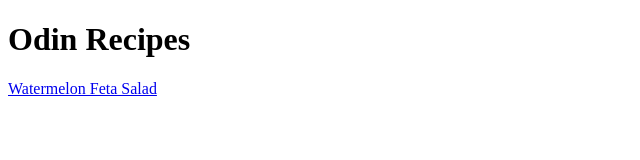
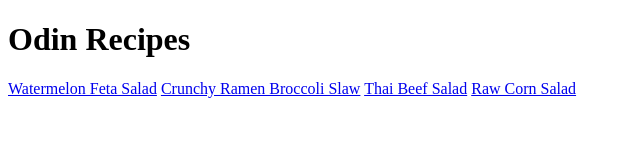
Before and after one commit to Gawdlie/odin-recipes, a plain HTML site: page index.html in a window 1280 px wide. Shown: the whole page, without its empty margins (0-640 px from the left). Drawn offline with Linux system fonts and the light colour scheme.

Commit message:
Add links to other recipes on home page

```diff
--- a/index.html
+++ b/index.html
@@ -9,5 +9,8 @@
     <body>
         <h1>Odin Recipes</h1>
         <a href="recipes/watermelon-feta-salad.html">Watermelon Feta Salad</a>
+        <a href="recipes/crunchy-ramen-broccoli-slaw.html">Crunchy Ramen Broccoli Slaw</a>
+        <a href="recipes/thai-beef-salad.html">Thai Beef Salad</a>
+        <a href="recipes/raw-corn-salad.html">Raw Corn Salad</a>
     </body>
 </html>
```
